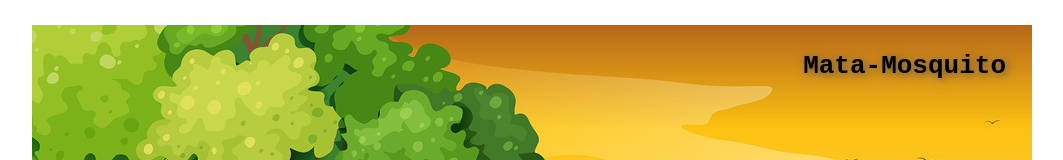
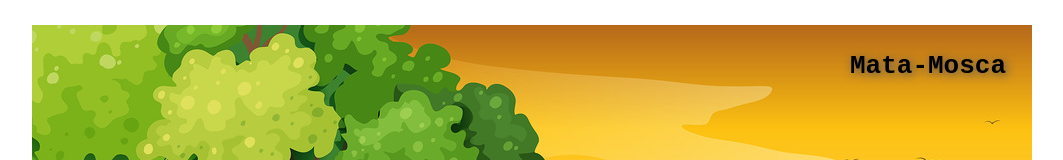
Before and after one commit to Cleidson-Oliveira/game-mata-mosca, a plain HTML site: page index.html in a window 1280 px wide. Shown: the top 160 px of the page, without its empty margins (108-1171 px from the left). Drawn offline with Linux system fonts and the light colour scheme.

```diff
--- a/index.html
+++ b/index.html
@@ -9,7 +9,7 @@
     </head>
     <body>
         <div class="tela-do-jogo">
-            <div class="gameName">Mata-Mosquito</div>
+            <div class="gameName">Mata-Mosca</div>
             <div class="nivel">
                 <p>Escolha um nível:</p>
                 <select id="nivel">
```
Also changed, not shown: imagens/Logo.png (added), 1 other file.
